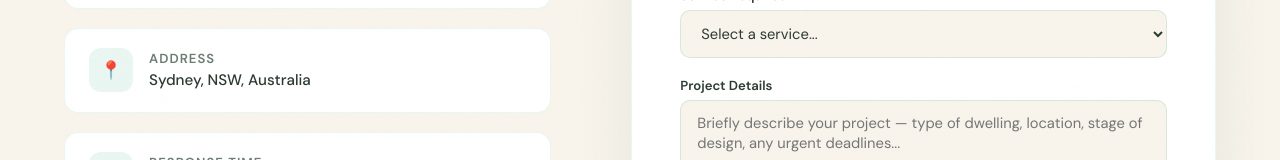
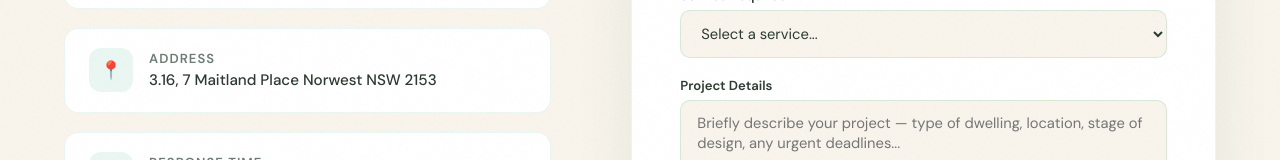
Before and after one commit to thermalnestau-cpu/my-website, a plain HTML site: page index.html in a window 1280 px wide. Both pictures are taken after a click on the link "Get a Quote". Shown: the part 623-783 px from the top of the page. Drawn offline with nearby package versions, Linux system fonts and the light colour scheme.

Commit message:
Update index.html

```diff
--- a/index.html
+++ b/index.html
@@ -646,7 +646,7 @@
         </div>
         <div class="contact-item">
           <div class="contact-item-icon">📍</div>
-          <div class="contact-item-text"><strong>Address</strong><span>Sydney, NSW, Australia</span></div>
+          <div class="contact-item-text"><strong>Address</strong><span>3.16, 7 Maitland Place Norwest NSW 2153</span></div>
         </div>
         <div class="contact-item">
           <div class="contact-item-icon">⏱️</div>
```
